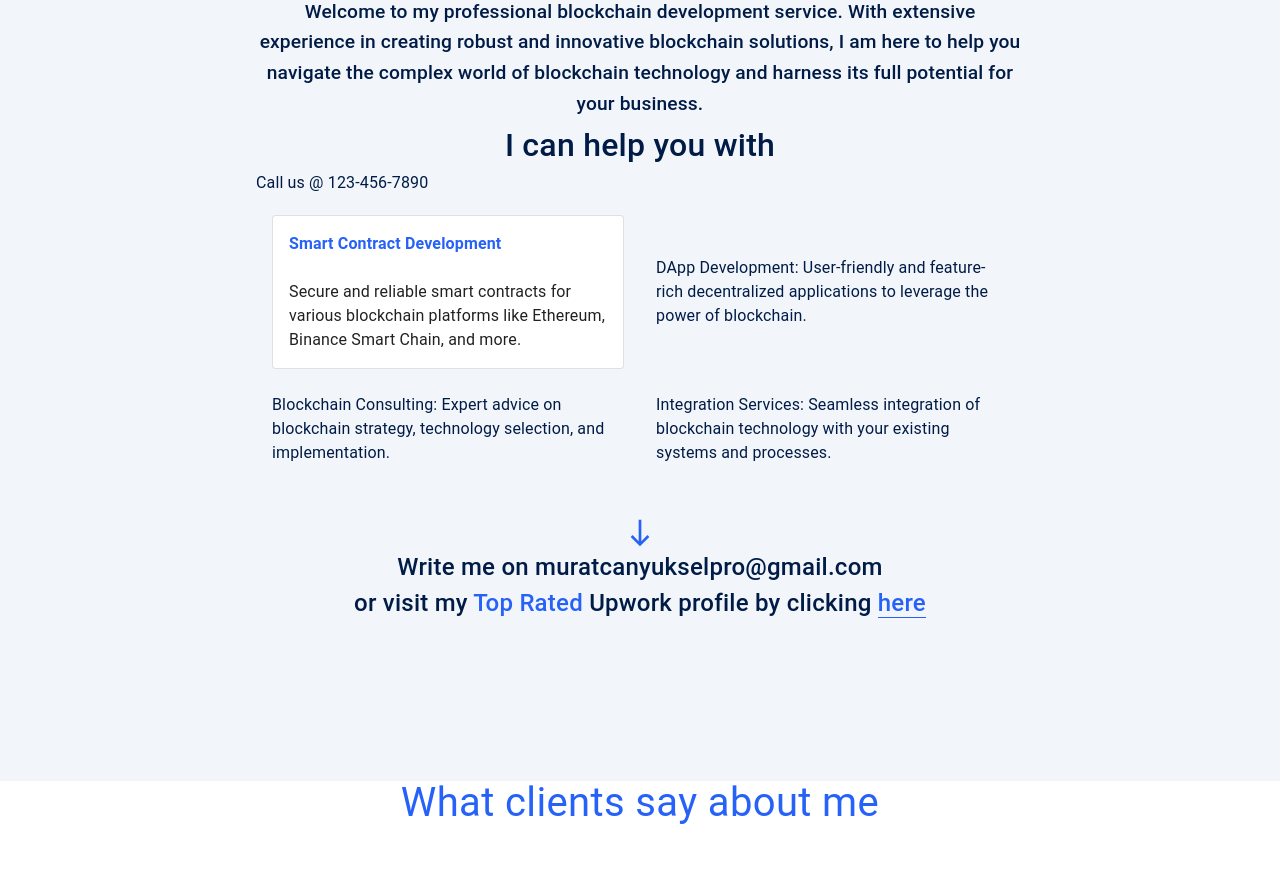
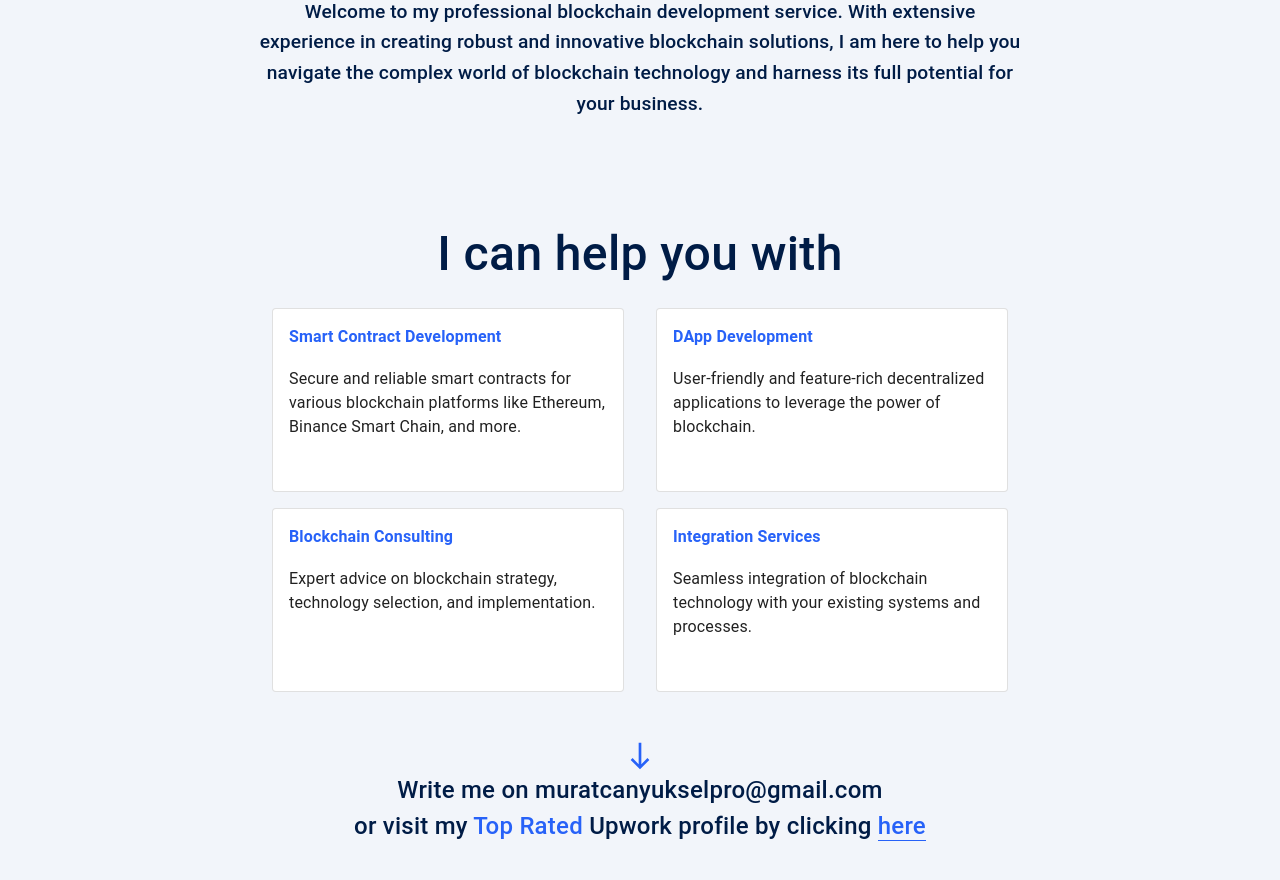
Before and after one commit to muratcan-yuksel/personal-website-2024, a React (Vite) app: page / in a window 1280 px wide. Shown: the part 500-1380 px from the top of the page. Built offline with nearby package versions, Linux system fonts and the light colour scheme.

Commit message:
fallback

```diff
--- a/src/components/Help.jsx
+++ b/src/components/Help.jsx
@@ -5,6 +5,29 @@ import Card from "@mui/material/Card";
 import CardContent from "@mui/material/CardContent";
 
 const Help = () => {
+  const offers = [
+    {
+      title: "Smart Contract Development",
+      description:
+        "Secure and reliable smart contracts for various blockchain platforms like Ethereum, Binance Smart Chain, and more.",
+    },
+    {
+      title: "DApp Development",
+      description:
+        "User-friendly and feature-rich decentralized applications to leverage the power of blockchain.",
+    },
+    {
+      title: "Blockchain Consulting",
+      description:
+        "Expert advice on blockchain strategy, technology selection, and implementation.",
+    },
+    {
+      title: "Integration Services",
+      description:
+        "Seamless integration of blockchain technology with your existing systems and processes.",
+    },
+  ];
+
   return (
     <div>
       <Typography
@@ -12,9 +35,11 @@ const Help = () => {
           color: "#001c46",
           textAlign: "center",
           fontWeight: "medium",
+          marginTop: "2em",
           fontSize: {
             xs: "1em",
             sm: "2em",
+            md: "3em",
           },
         }}
         variant="h6"
@@ -22,9 +47,6 @@ const Help = () => {
         I can help you with
       </Typography>
       <Box>
-        <Typography sx={{ color: "#001c46" }}>
-          Call us @ 123-456-7890
-        </Typography>
         <List
           sx={{
             width: "100%",
@@ -35,45 +57,24 @@ const Help = () => {
             },
           }}
         >
-          <ListItem>
-            <ListItemText sx={{ color: "#001c46" }}>
+          {offers.map((offer, index) => (
+            <ListItem key={index}>
               <Card
                 variant="outlined"
                 sx={{
                   padding: "1em",
+                  minHeight: "150px",
                 }}
               >
-                {" "}
                 <Typography sx={{ color: "#2762f8", fontWeight: "bold" }}>
-                  Smart Contract Development
-                </Typography>{" "}
-                <br></br>
-                <Typography sx={{}}>
-                  Secure and reliable smart contracts for various blockchain
-                  platforms like Ethereum, Binance Smart Chain, and more.{" "}
-                </Typography>{" "}
+                  {offer.title}
+                </Typography>
+                <br />
+                <Typography>{offer.description}</Typography>
               </Card>
-            </ListItemText>
-          </ListItem>
-          <ListItem>
-            <ListItemText sx={{ color: "#001c46" }}>
-              DApp Development: User-friendly and feature-rich decentralized
-              applications to leverage the power of blockchain.{" "}
-            </ListItemText>
-          </ListItem>
-          <ListItem>
-            <ListItemText sx={{ color: "#001c46" }}>
-              Blockchain Consulting: Expert advice on blockchain strategy,
-              technology selection, and implementation.{" "}
-            </ListItemText>
-          </ListItem>{" "}
-          <ListItem>
-            <ListItemText sx={{ color: "#001c46" }}>
-              Integration Services: Seamless integration of blockchain
-              technology with your existing systems and processes.
-            </ListItemText>
-          </ListItem>
-        </List>{" "}
+            </ListItem>
+          ))}
+        </List>
       </Box>
     </div>
   );
```
